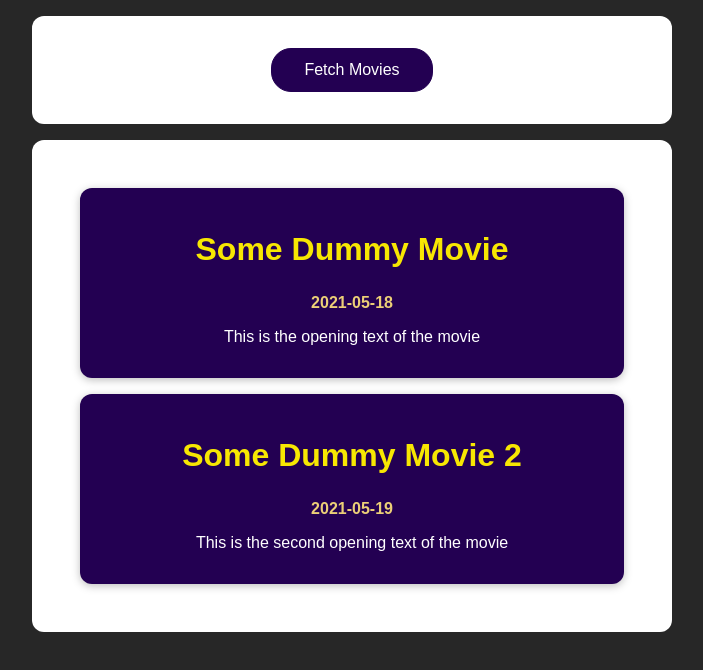
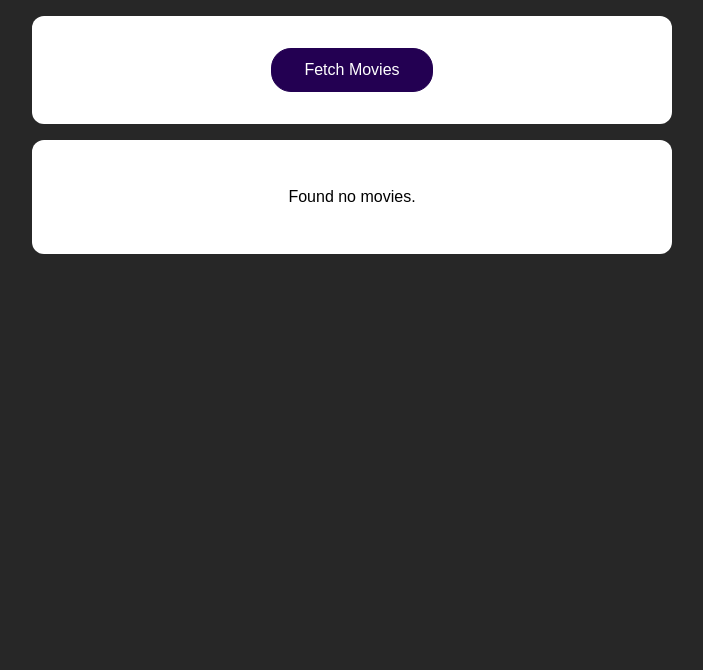
Before and after one commit to Pedro-Costa123/react_guide_others, a React (Create React App) app: page / in a window 1280 px wide. Shown: the top 670 px of the page, without its empty margins (288-991 px from the left). Built offline with nearby package versions, Linux system fonts and the light colour scheme.

Commit message:
Section 14 : 178 - Extra: loading spinner

```diff
--- a/src/App.js
+++ b/src/App.js
@@ -1,33 +1,44 @@
-import React from "react";
+import React, { useState } from "react";
 
 import MoviesList from "./components/MoviesList";
 import "./App.css";
+import LoadingSpinner from "./UI/LoadingSpinner";
 
 function App() {
-  const dummyMovies = [
-    {
-      id: 1,
-      title: "Some Dummy Movie",
-      openingText: "This is the opening text of the movie",
-      releaseDate: "2021-05-18",
-    },
-    {
-      id: 2,
-      title: "Some Dummy Movie 2",
-      openingText: "This is the second opening text of the movie",
-      releaseDate: "2021-05-19",
-    },
-  ];
+  const [movies, setMovies] = useState([]);
+  const [isLoading, setIsLoading] = useState(false);
+
+  const fetchMoviesHandler = () => {
+    setIsLoading(true);
+    fetch("https://swapi.dev/api/films/")
+      .then((response) => {
+        return response.json();
+      })
+      .then((data) => {
+        const transformedMovies = data.results.map((movieData) => {
+          return {
+            id: movieData.episode_id,
+            title: movieData.title,
+            openingText: movieData.opening_crawl,
+            releaseDate: movieData.release_date,
+          };
+        });
+        setMovies(transformedMovies);
+        setIsLoading(false);
+      });
+  };
 
   return (
-    <React.Fragment>
+    <>
       <section>
-        <button>Fetch Movies</button>
+        <button onClick={fetchMoviesHandler}>Fetch Movies</button>
       </section>
       <section>
-        <MoviesList movies={dummyMovies} />
+        {!isLoading && movies.length > 0 && <MoviesList movies={movies} />}
+        {!isLoading && movies.length === 0 && <p>Found no movies.</p>}
+        {isLoading && <LoadingSpinner />}
       </section>
-    </React.Fragment>
+    </>
   );
 }
 
--- /dev/null
+++ b/src/UI/LoadingSpinner.js
@@ -0,0 +1,13 @@
+import React from "react";
+
+import styles from "./LoadingSpinner.module.css";
+
+const LoadingSpinner = () => {
+  return (
+    <div className={styles.container}>
+      <div className={styles.loading_spinner}></div>
+    </div>
+  );
+};
+
+export default LoadingSpinner;
--- /dev/null
+++ b/src/UI/LoadingSpinner.module.css
@@ -0,0 +1,24 @@
+.loading_spinner {
+  border: 5px solid #f3f3f3;
+  border-radius: 50%;
+  border-top: 5px solid #3498db;
+  width: 40px;
+  height: 40px;
+  animation: spin 2s linear infinite;
+  position: relative;
+}
+
+.container {
+  display: flex;
+  align-items: center;
+  justify-content: center;
+}
+
+@keyframes spin {
+  0% {
+    transform: rotate(0deg);
+  }
+  100% {
+    transform: rotate(360deg);
+  }
+}
```
